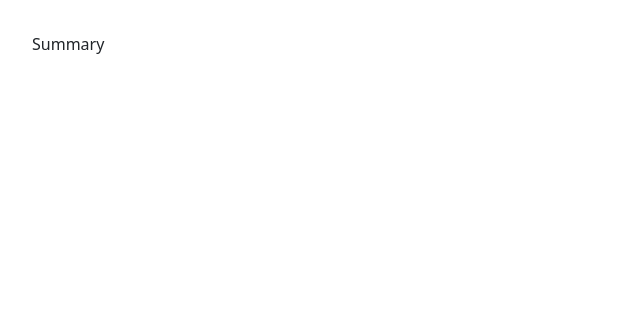
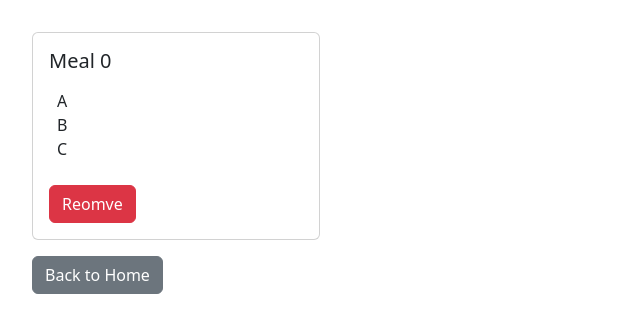
Before and after one commit to Ahmd-zaidan8a8/Project-2, a React (Vite) app: page /summary in a window 1280 px wide. Shown: the top 332 px of the page, without its empty margins (0-640 px from the left). Built offline with nearby package versions, Linux system fonts and the light colour scheme.

Commit message:
building the Meal card

```diff
--- a/src/pages/Summary.jsx
+++ b/src/pages/Summary.jsx
@@ -1,5 +1,42 @@
-const Summary = () => {
-  return <div>Summary</div>;
+import { useState } from "react";
+import { Link } from "react-router-dom";
+
+const Summary = ({ title, subTitle, ingredients }) => {
+  const [mealCount, setMealCounter] = useState(0);
+  return (
+    <div>
+      <div className="card" style={{ width: "18rem" }}>
+        <div className="card-body">
+          <h5 className="card-title">Meal {mealCount}</h5>
+          {subTitle && (
+            <h6 className="card-subtitle mb-2 text-body-secondary">
+              {subTitle}
+            </h6>
+          )}
+          <ul className="list-group p-2" style={{ listStyleType: "none" }}>
+            <li>A</li>
+            <li>B</li>
+            <li>C</li>
+          </ul>
+          <ul className="list-group p-2" style={{ listStyleType: "none" }}>
+            {ingredients && ingredients.map((ingr) => <li>{ingr}</li>)}
+          </ul>
+          <button
+            className="btn btn-danger"
+            onClick={() => console.log("delete the Meal from the list")}
+          >
+            Reomve
+          </button>
+        </div>
+      </div>
+      <div className="my-3">
+        <Link to="/">
+          {" "}
+          <button className="btn btn-secondary">Back to Home</button>
+        </Link>
+      </div>
+    </div>
+  );
 };
 
 export default Summary;
```
